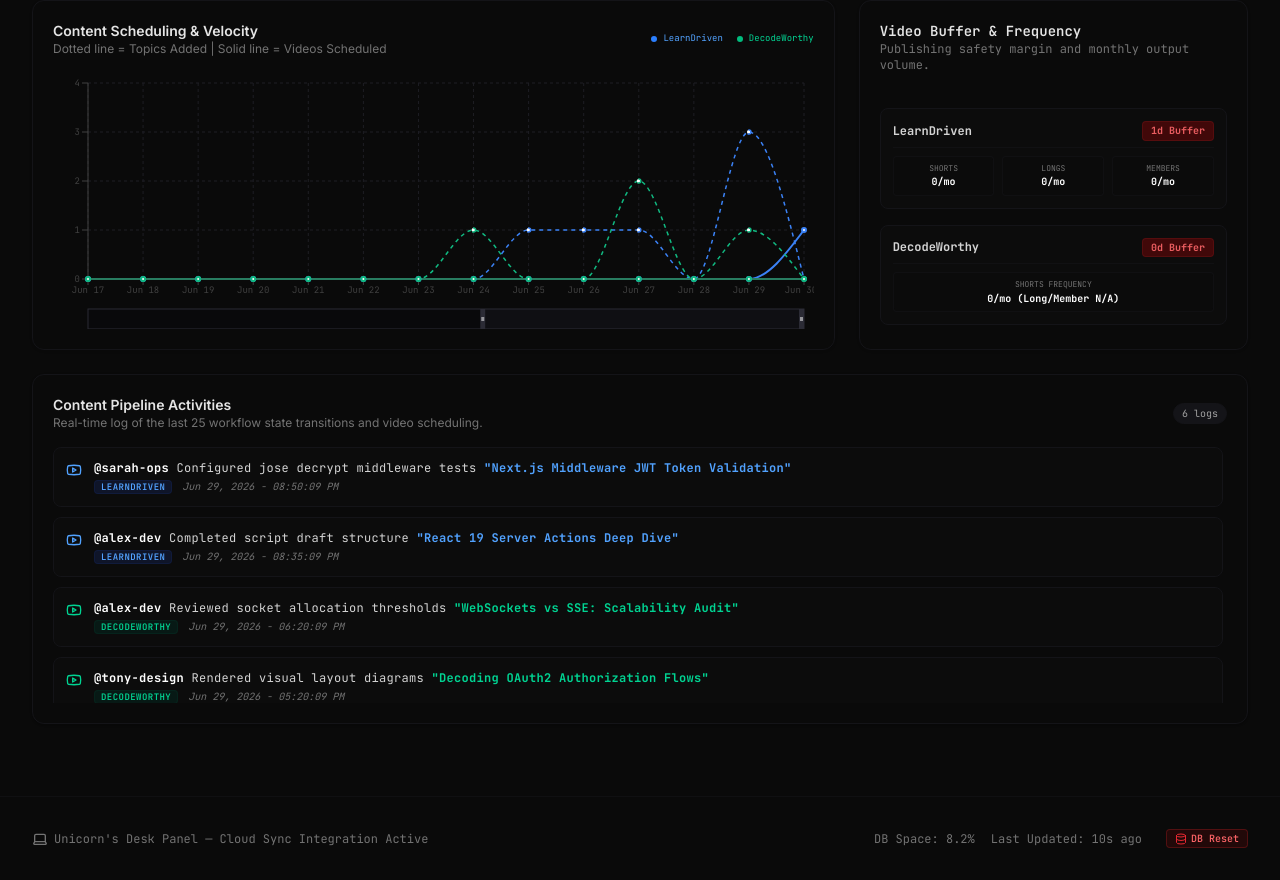
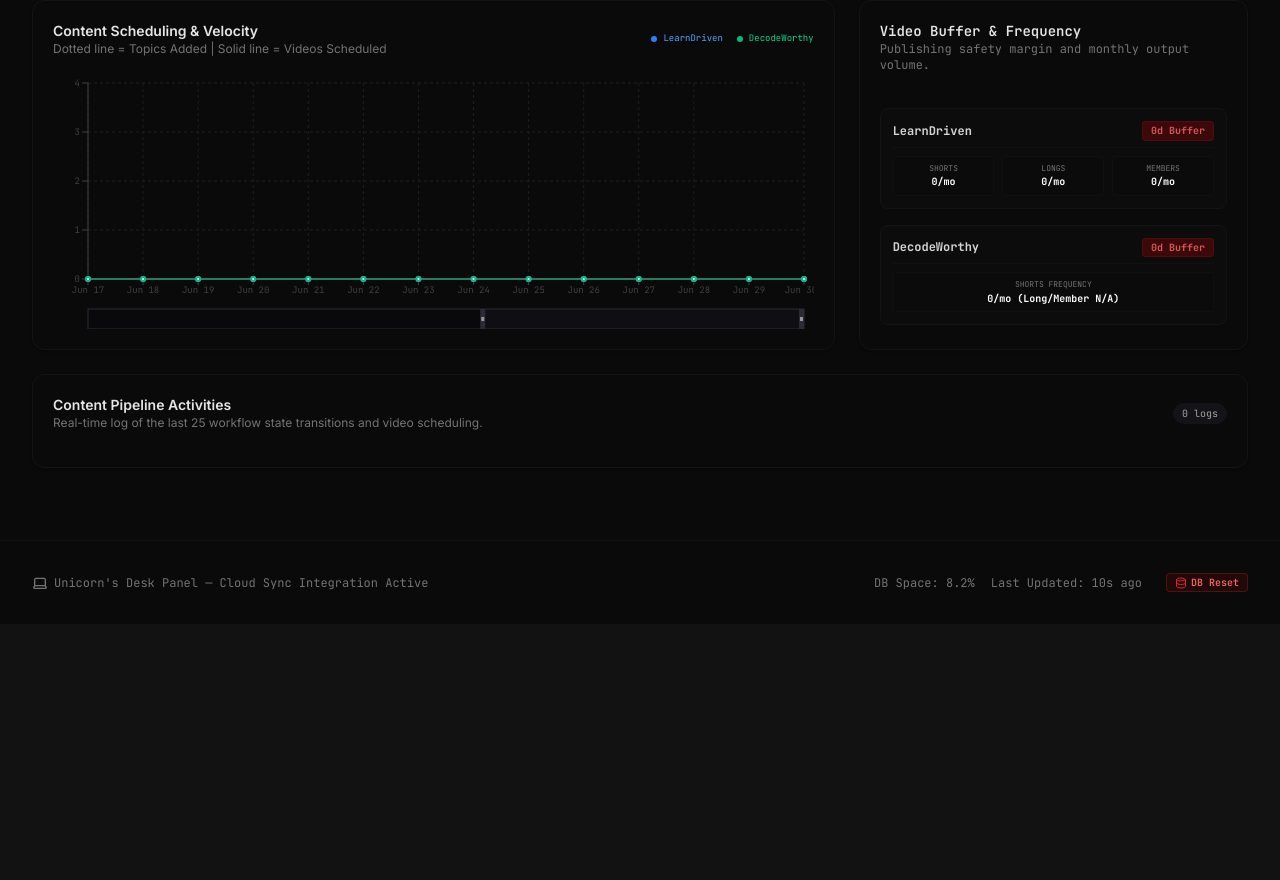
Before and after one commit to akshay58165/system-hub-dashboard, a React (Vite) app: page / in a window 1280 px wide. Shown: the part 680-1560 px from the top of the page. After the commit the page ends 1304 px from the top, so only its background shows below. Built offline with nearby package versions, Linux system fonts and the light colour scheme.

Commit message:
fix: empty all default seed arrays so database starts completely from scratch with zero data input

```diff
--- a/src/App.tsx
+++ b/src/App.tsx
@@ -44,14 +44,17 @@ export default function App() {
   const [repos, setRepos] = useState<GitHubRepo[]>(initialGitHubRepos);
   const [vercelProjects, setVercelProjects] = useState<VercelProject[]>(initialVercelProjects);
   const [supabase, setSupabase] = useState<SupabaseProject>(initialSupabaseProject);
-  const [events, setEvents] = useState<SystemEvent[]>(initialSystemEvents);
+  const [events, setEvents] = useState<SystemEvent[]>(() => {
+    const stored = localStorage.getItem('unicorn_events');
+    return stored ? JSON.parse(stored) : [];
+  });
   const [topics, setTopics] = useState<Topic[]>(() => {
     const stored = localStorage.getItem('unicorn_topics');
-    return stored ? JSON.parse(stored) : initialTopics;
+    return stored ? JSON.parse(stored) : [];
   });
   const [activities, setActivities] = useState<TopicActivity[]>(() => {
     const stored = localStorage.getItem('unicorn_activities');
-    return stored ? JSON.parse(stored) : initialActivities;
+    return stored ? JSON.parse(stored) : [];
   });
 
   const [isPaletteOpen, setIsPaletteOpen] = useState(false);
@@ -166,6 +169,10 @@ export default function App() {
   useEffect(() => {
     localStorage.setItem('unicorn_activities', JSON.stringify(activities));
   }, [activities]);
+
+  useEffect(() => {
+    localStorage.setItem('unicorn_events', JSON.stringify(events));
+  }, [events]);
 
   // Update clock
   useEffect(() => {
--- a/src/data.ts
+++ b/src/data.ts
@@ -1,49 +1,6 @@
 import { GitHubRepo, VercelProject, SupabaseProject, SystemEvent, SupabaseTable, Topic, TopicActivity } from './types';
 
-export const initialSystemEvents: SystemEvent[] = [
-  {
-    id: 'evt-1',
-    source: 'github',
-    type: 'success',
-    message: 'GitHub Actions: Workflow "Production Deploy" completed successfully',
-    timestamp: new Date(Date.now() - 1000 * 60 * 15).toISOString(), // 15m ago
-  },
-  {
-    id: 'evt-2',
-    source: 'vercel',
-    type: 'success',
-    message: 'Vercel Deployment main-app-prod.vercel.app is now LIVE',
-    timestamp: new Date(Date.now() - 1000 * 60 * 14).toISOString(), // 14m ago
-  },
-  {
-    id: 'evt-3',
-    source: 'supabase',
-    type: 'info',
-    message: 'Supabase Database optimization: Auto-vacuum finished on "profiles" table',
-    timestamp: new Date(Date.now() - 1000 * 60 * 30).toISOString(),
-  },
-  {
-    id: 'evt-4',
-    source: 'github',
-    type: 'info',
-    message: 'New Pull Request #42 opened: "feature/stripe-billing" by alex-dev',
-    timestamp: new Date(Date.now() - 1000 * 60 * 45).toISOString(),
-  },
-  {
-    id: 'evt-5',
-    source: 'vercel',
-    type: 'warning',
-    message: 'Vercel Serverless Function /api/checkout exceeded 1.5s average response time',
-    timestamp: new Date(Date.now() - 1000 * 60 * 60).toISOString(),
-  },
-  {
-    id: 'evt-6',
-    source: 'supabase',
-    type: 'error',
-    message: 'Supabase API: Rate limit warning triggered for client IP 185.220.101.4',
-    timestamp: new Date(Date.now() - 1000 * 60 * 90).toISOString(),
-  },
-];
+export const initialSystemEvents: SystemEvent[] = [];
 
 export const initialGitHubRepos: GitHubRepo[] = [
   {
@@ -506,166 +463,6 @@ export function runSqlSimulation(sql: string, tables: SupabaseTable[]): { succes
   };
 }
 
-export const initialTopics: Topic[] = [
-  {
-    id: 't-1',
-    name: 'React 19 Server Actions Deep Dive',
-    description: 'Step-by-step instructions on handling form actions, pending states, and optimistic updates.',
-    channel: 'LearnDriven',
-    status: 'scripted',
-    priority: 4,
-    dueDate: new Date(Date.now() + 1000 * 60 * 60 * 20).toISOString(),
-    createdDate: new Date(Date.now() - 1000 * 60 * 60 * 24 * 4).toISOString(),
-    lastUpdated: new Date(Date.now() - 1000 * 60 * 45).toISOString(),
-  },
-  {
-    id: 't-2',
-    name: 'Framer Motion 3D Layout Animations',
-    description: 'Creating premium fluid layout transitions using AnimatePresence and layoutId.',
-    channel: 'LearnDriven',
-    status: 'shot',
-    priority: 2,
-    dueDate: null,
-    createdDate: new Date(Date.now() - 1000 * 60 * 60 * 24 * 3).toISOString(),
-    lastUpdated: new Date(Date.now() - 1000 * 60 * 60 * 24).toISOString(),
-  },
-  {
-    id: 't-3',
-    name: 'Tailwind CSS v4 Custom Compiler Hooks',
-    description: 'Integrating Tailwind CSS v4 with Vite compiler and configuring custom screens.',
-    channel: 'LearnDriven',
-    status: 'edited',
-    priority: 3,
-    dueDate: new Date(Date.now() + 1000 * 60 * 60 * 24 * 5).toISOString(),
-    createdDate: new Date(Date.now() - 1000 * 60 * 60 * 24 * 2).toISOString(),
-    lastUpdated: new Date(Date.now() - 1000 * 60 * 120).toISOString(),
-  },
-  {
-    id: 't-4',
-    name: 'Next.js Middleware JWT Token Validation',
-    description: 'Securing Edge API routes using custom middleware and jose token decryption.',
-    channel: 'LearnDriven',
-    status: 'scheduled',
-    priority: 5,
-    dueDate: new Date(Date.now() + 1000 * 60 * 60 * 12).toISOString(),
-    createdDate: new Date(Date.now() - 1000 * 60 * 60 * 20).toISOString(),
-    lastUpdated: new Date(Date.now() - 1000 * 60 * 30).toISOString(),
-  },
-  {
-    id: 't-5',
-    name: 'Supabase Realtime Postgres Listeners',
-    description: 'Subscribing to Postgres changes in React using supabase-js client channels.',
-    channel: 'LearnDriven',
-    status: 'scripted',
-    priority: 1,
-    dueDate: null,
-    createdDate: new Date(Date.now() - 1000 * 60 * 60 * 6).toISOString(),
-    lastUpdated: new Date(Date.now() - 1000 * 60 * 60 * 5).toISOString(),
-  },
-  {
-    id: 't-6',
-    name: 'Vite + TS Config Optimizations',
-    description: 'Configuring compiler options, path aliases, and bundler chunks inside tsconfig.json.',
-    channel: 'LearnDriven',
-    status: 'shot',
-    priority: 3,
-    dueDate: new Date(Date.now() + 1000 * 60 * 60 * 24 * 3).toISOString(),
-    createdDate: new Date(Date.now() - 1000 * 60 * 60 * 8).toISOString(),
-    lastUpdated: new Date(Date.now() - 1000 * 60 * 60 * 7).toISOString(),
-  },
-  {
-    id: 't-7',
-    name: 'Decoding OAuth2 Authorization Flows',
-    description: 'In-depth visual walkthrough of OAuth2 code grants, PKCE, and token exchange.',
-    channel: 'DecodeWorthy',
-    status: 'edited',
-    priority: 4,
-    dueDate: new Date(Date.now() + 1000 * 60 * 60 * 22).toISOString(),
-    createdDate: new Date(Date.now() - 1000 * 60 * 60 * 24 * 5).toISOString(),
-    lastUpdated: new Date(Date.now() - 1000 * 60 * 60 * 4).toISOString(),
-  },
-  {
-    id: 't-8',
-    name: 'WebSockets vs SSE: Scalability Audit',
-    description: 'Benchmarking active socket connections vs HTTP/2 Server-Sent Events under load.',
-    channel: 'DecodeWorthy',
-    status: 'scheduled',
-    priority: 3,
-    dueDate: null,
-    createdDate: new Date(Date.now() - 1000 * 60 * 60 * 24 * 2).toISOString(),
-    lastUpdated: new Date(Date.now() - 1000 * 60 * 60 * 3).toISOString(),
-  },
-  {
-    id: 't-9',
-    name: 'Cold Start Latency on Vercel Functions',
-    description: 'Auditing Node.js vs Edge runtime bundle sizes, import overhead, and cold execution.',
-    channel: 'DecodeWorthy',
-    status: 'scripted',
-    priority: 2,
-    dueDate: null,
-    createdDate: new Date(Date.now() - 1000 * 60 * 60 * 10).toISOString(),
-    lastUpdated: new Date(Date.now() - 1000 * 60 * 60 * 9).toISOString(),
-  },
-  {
-    id: 't-10',
-    name: 'Postgres Locking & Row Lock Types',
-    description: 'Visualizing FOR UPDATE, FOR SHARE, and deadlock conditions in heavy transactions.',
-    channel: 'DecodeWorthy',
-    status: 'shot',
-    priority: 1,
-    dueDate: new Date(Date.now() + 1000 * 60 * 60 * 24 * 7).toISOString(),
-    createdDate: new Date(Date.now() - 1000 * 60 * 60 * 24 * 2).toISOString(),
-    lastUpdated: new Date(Date.now() - 1000 * 60 * 60 * 24).toISOString(),
-  }
-];
+export const initialTopics: Topic[] = [];
 
-export const initialActivities: TopicActivity[] = [
-  {
-    id: 'act-1',
-    topicName: 'React 19 Server Actions Deep Dive',
-    channel: 'LearnDriven',
-    action: 'Completed script draft structure',
-    author: 'alex-dev',
-    timestamp: new Date(Date.now() - 1000 * 60 * 45).toISOString()
-  },
-  {
-    id: 'act-2',
-    topicName: 'Next.js Middleware JWT Token Validation',
-    channel: 'LearnDriven',
-    action: 'Configured jose decrypt middleware tests',
-    author: 'sarah-ops',
-    timestamp: new Date(Date.now() - 1000 * 60 * 30).toISOString()
-  },
-  {
-    id: 'act-3',
-    topicName: 'Decoding OAuth2 Authorization Flows',
-    channel: 'DecodeWorthy',
-    action: 'Rendered visual layout diagrams',
-    author: 'tony-design',
-    timestamp: new Date(Date.now() - 1000 * 60 * 60 * 4).toISOString()
-  },
-  {
-    id: 'act-4',
-    topicName: 'Cold Start Latency on Vercel Functions',
-    channel: 'DecodeWorthy',
-    action: 'Conducted edge runtime bundle audit',
-    author: 'typeakshay',
-    timestamp: new Date(Date.now() - 1000 * 60 * 60 * 9).toISOString()
-  },
-  {
-    id: 'act-5',
-    topicName: 'Framer Motion 3D Layout Animations',
-    channel: 'LearnDriven',
-    action: 'Filmed raw transitions and dynamic tests',
-    author: 'tony-design',
-    timestamp: new Date(Date.now() - 1000 * 60 * 60 * 24).toISOString()
-  },
-  {
-    id: 'act-6',
-    topicName: 'WebSockets vs SSE: Scalability Audit',
-    channel: 'DecodeWorthy',
-    action: 'Reviewed socket allocation thresholds',
-    author: 'alex-dev',
-    timestamp: new Date(Date.now() - 1000 * 60 * 60 * 3).toISOString()
-  }
-];
+export const initialActivities: TopicActivity[] = [];
```
